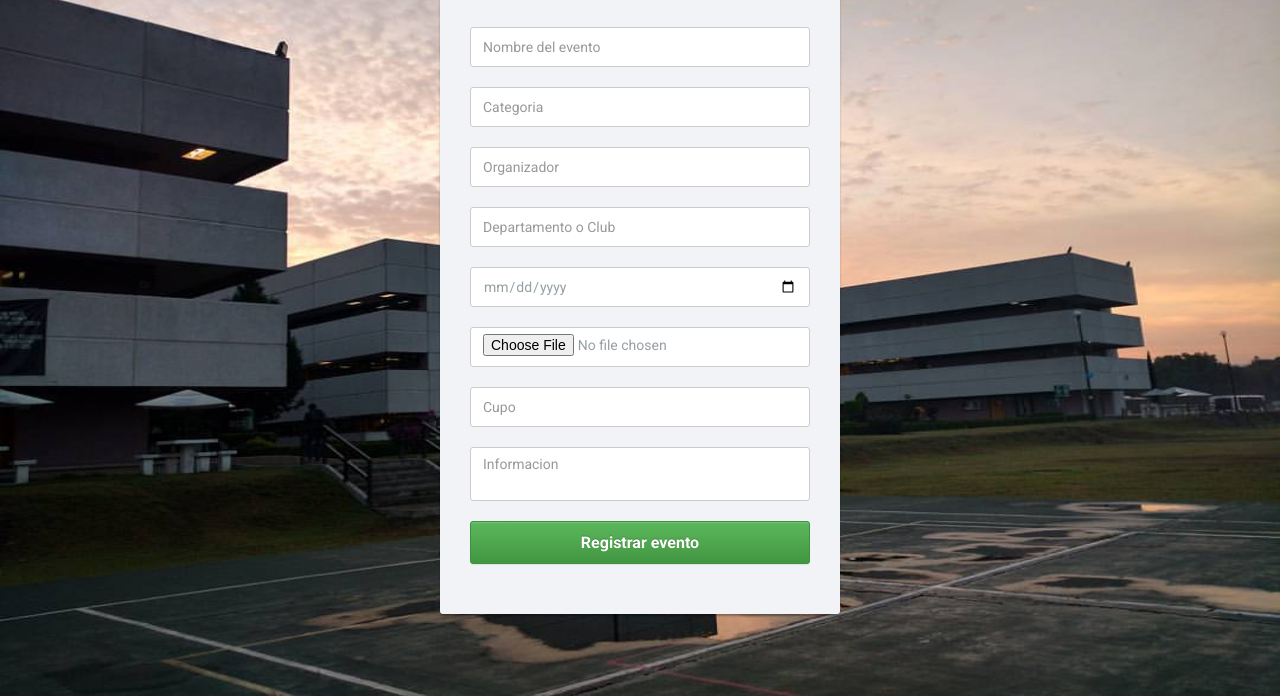
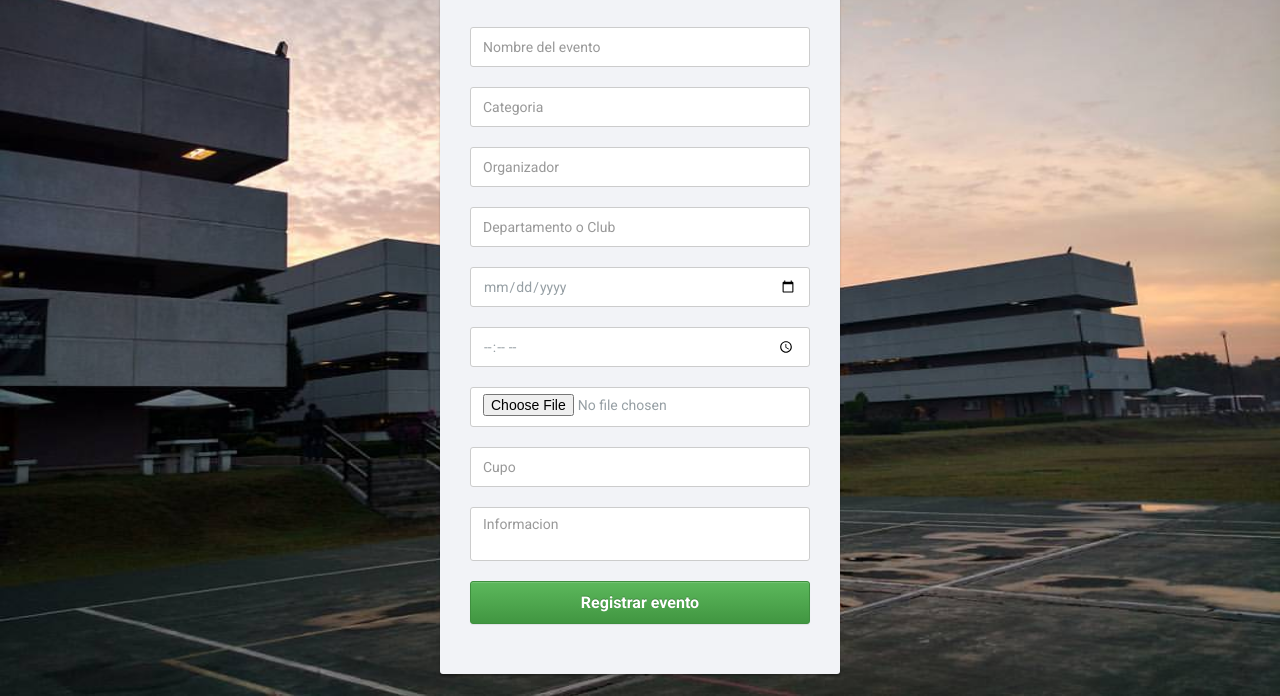
Before and after one commit to ghostmmd/ADOO, a plain HTML site: page revento/registro.html in a window 1280 px wide. Shown: the part 104-800 px from the top of the page. Drawn offline with nearby package versions, Linux system fonts and the light colour scheme.

Commit message:
Update registro.html

```diff
--- a/revento/registro.html
+++ b/revento/registro.html
@@ -30,6 +30,8 @@
         <br>
             <input type="date" class="form-control" name="Fecha" placeholder="Fecha" required="required">
         <br>
+	    <input type="time" required="required" class="form-control" name="time" placeholder="Hora">
+        <br>
             <input type="file" required="required" class="form-control" name="imagen" placeholder="Imagen">
         <br>
             <input type="number" required="required" class="form-control" name="cupo" placeholder="Cupo">
```
